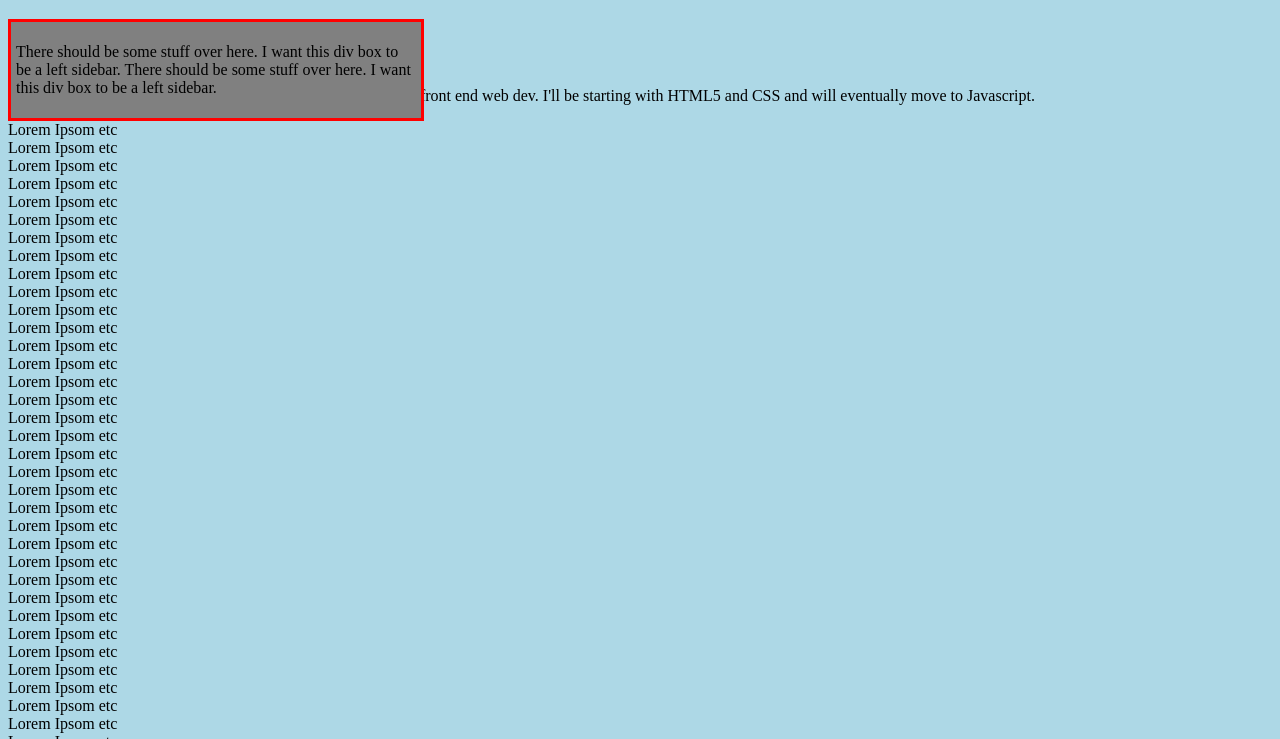
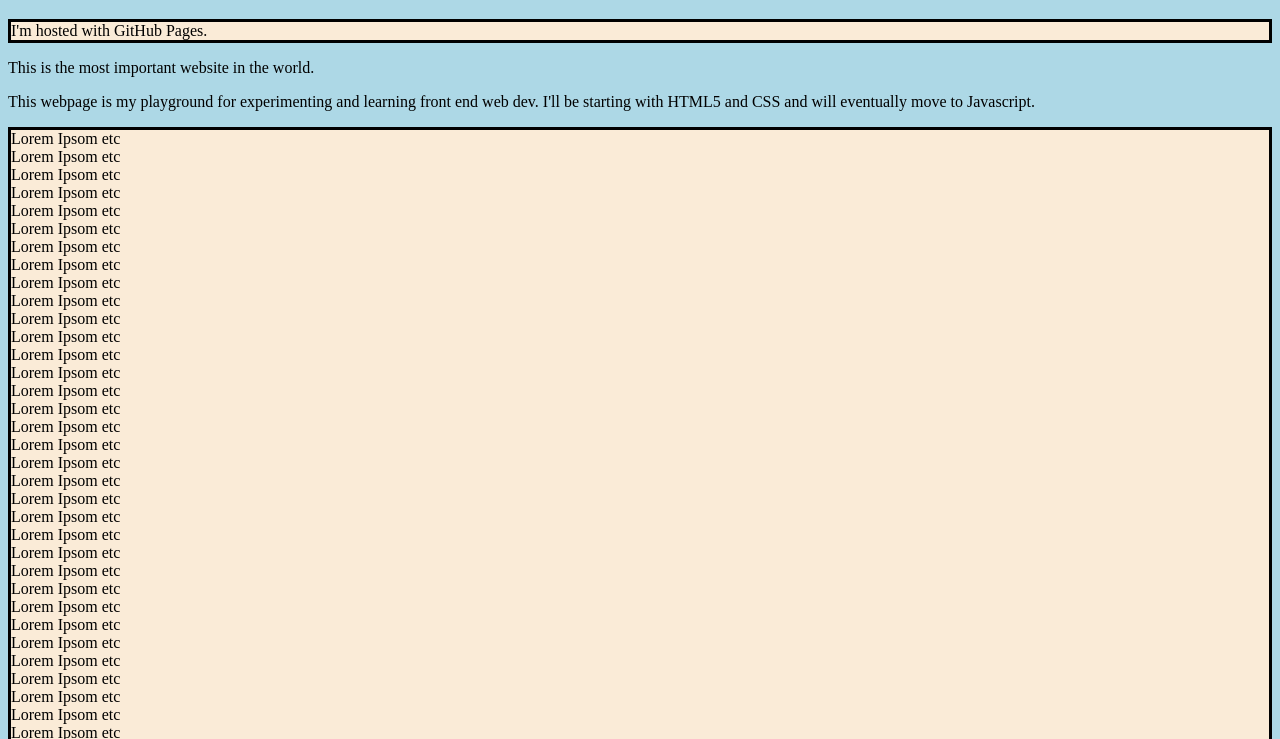
Before and after one commit to stamarty/stamarty.github.io, a plain HTML site: page index.html in a window 1280 px wide. Shown: the part 61-800 px from the top of the page. Drawn offline with Linux system fonts and the light colour scheme.

Commit message:
added paragraph class - can't get border to work.

```diff
--- a/Style.css
+++ b/Style.css
@@ -5,13 +5,14 @@ body
 
 #bodyPara
 {
-
+    background-color: antiquewhite;
+    border: 3px, solid, black;
 }
 
 #lsidebar
 {
     background-color: #808080;
-    position: fixed;
+    position: static;
     top: 80px;
     width: 400px;
     border: 3px solid #ff0000;
--- a/index.html
+++ b/index.html
@@ -4,14 +4,14 @@
     </head>
     <body>
         <h1>Hello World</h1>
-        <p>I'm hosted with GitHub Pages.</p>
+        <p id="bodyPara">I'm hosted with GitHub Pages.</p>
         <p>This is the most important website in the world.</p>
         <p>
             This webpage is my playground for experimenting and learning front end web dev. I'll be starting
             with HTML5 and CSS and will eventually move to Javascript.
         </p>
 
-        <p>
+        <p id="bodyPara">
             Lorem Ipsom etc </br> Lorem Ipsom etc </br> Lorem Ipsom etc </br> Lorem Ipsom etc </br> Lorem Ipsom etc </br> Lorem Ipsom etc </br> Lorem Ipsom etc </br> Lorem Ipsom etc </br> Lorem Ipsom etc </br> Lorem Ipsom etc </br> Lorem Ipsom etc </br> Lorem Ipsom etc </br> Lorem Ipsom etc </br> Lorem Ipsom etc </br>
             Lorem Ipsom etc </br> Lorem Ipsom etc </br> Lorem Ipsom etc </br> Lorem Ipsom etc </br> Lorem Ipsom etc </br> Lorem Ipsom etc </br> Lorem Ipsom etc </br> Lorem Ipsom etc </br> Lorem Ipsom etc </br> Lorem Ipsom etc </br> Lorem Ipsom etc </br> Lorem Ipsom etc </br> Lorem Ipsom etc </br> Lorem Ipsom etc </br>
             Lorem Ipsom etc </br> Lorem Ipsom etc </br> Lorem Ipsom etc </br> Lorem Ipsom etc </br> Lorem Ipsom etc </br> Lorem Ipsom etc </br> Lorem Ipsom etc </br> Lorem Ipsom etc </br> Lorem Ipsom etc </br> Lorem Ipsom etc </br> Lorem Ipsom etc </br> Lorem Ipsom etc </br> Lorem Ipsom etc </br> Lorem Ipsom etc </br>
```
